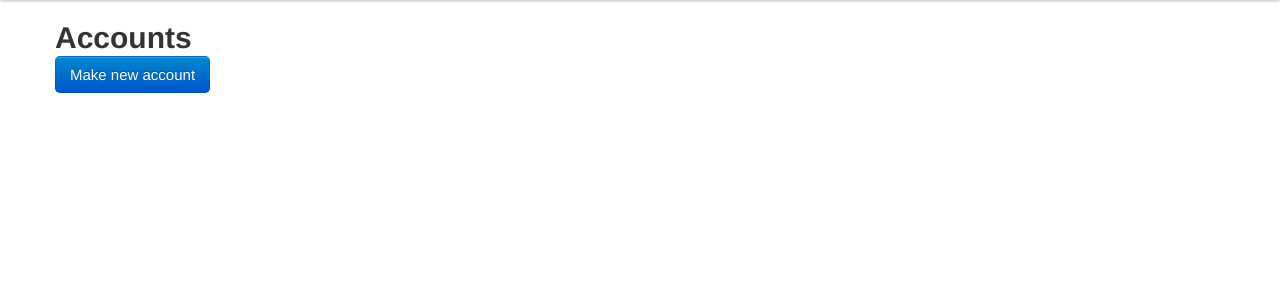
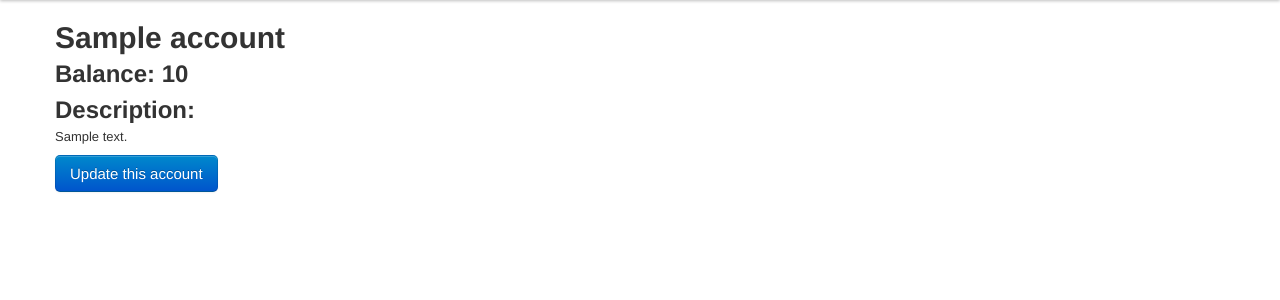
Before and after one commit to acm-uiuc/treasure-chest, a Django app: template treasureapp/templates/accounts/detail.html in a window 1280 px wide. Shown: the part 40-340 px from the top of the page. Run offline with Django 3.2, Linux system fonts and the light colour scheme; the template is opened without the code that fills it: most values are stand-ins (such as "Sample title", 1, 10 or a date in 2020).

Commit message:
Fleshing out account details page for #6
We need the details page to facilitate editing and deleting an account.

```diff
--- a/treasureapp/templates/accounts/detail.html
+++ b/treasureapp/templates/accounts/detail.html
@@ -4,14 +4,24 @@
 
 {% block content %}
 
-<h1>Accounts</h1>
+<h1>{{ account.name }}</h1>
 
+<h2>Balance: {{ account.balance }}</h2>
+
+{% if account.description %}
+<h2>Description:</h2>
+
+<p>
+{{ account.description }}
+</p>
+
+{% endif %}
 
 <!-- Controls to make a new account -->
 
 <p>
-<a href="{% url account_create %}" class="btn btn-primary btn-large">
-    Make new account
+<a href="{% url account_update account.pk %}" class="btn btn-primary btn-large">
+    Update this account
 </a>
 </p>
 
```
Also changed, not shown: treasureapp/views.py (+9 -1 lines).
